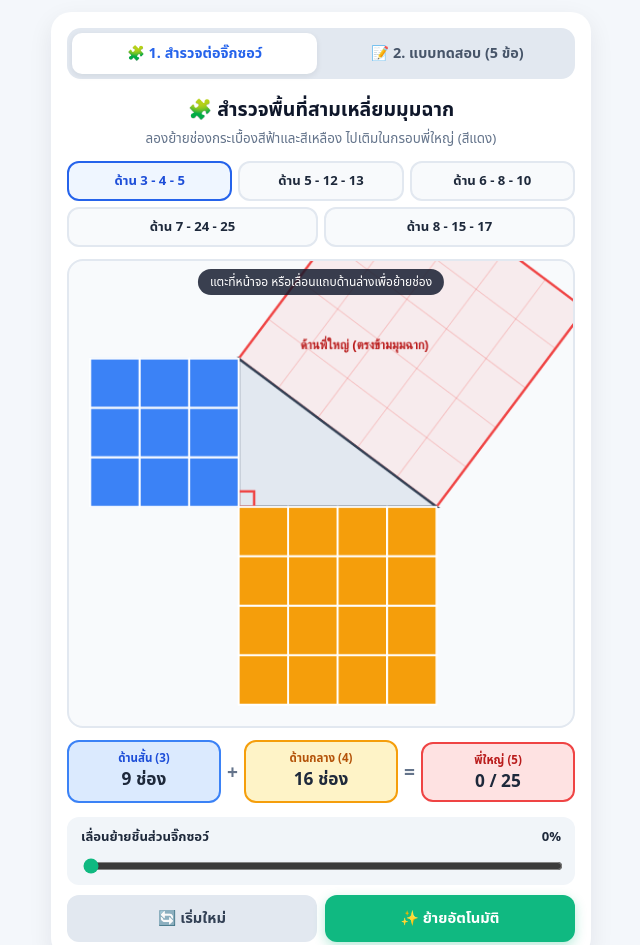
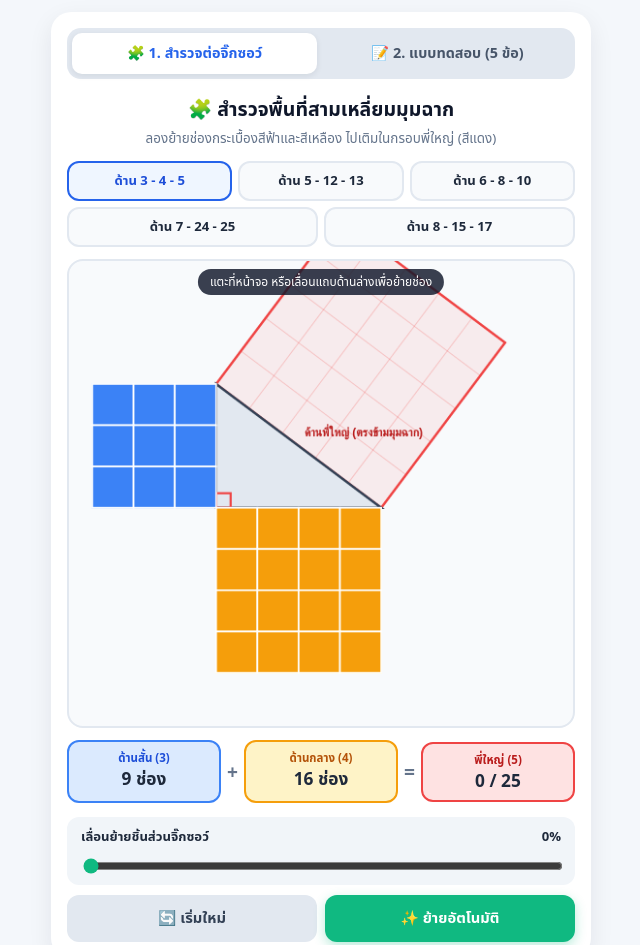
Before and after one commit to fmworapol789-afk/trig-m2, a plain HTML site: page index.html in a window 1280 px wide. Shown: the top 945 px of the page, without its empty margins (319-959 px from the left). Drawn offline with Linux system fonts and the light colour scheme.

Commit message:
Update index.html

```diff
--- a/index.html
+++ b/index.html
@@ -47,7 +47,6 @@
       padding: 16px;
     }
 
-    /* แถบสลับแท็บด้านบน */
     .nav-tabs {
       display: grid;
       grid-template-columns: 1fr 1fr;
@@ -108,7 +107,6 @@
       margin: 0;
     }
 
-    /* ==================== สไตล์สื่อต่อจิ๊กซอว์เดิม ==================== */
     .preset-group {
       display: flex;
       flex-wrap: wrap;
@@ -276,7 +274,6 @@
       cursor: pointer;
     }
 
-    /* กล่องปุ่มเชื่อมไปแบบทดสอบ 5 ข้อ */
     .success-banner {
       display: none;
       margin-top: 12px;
@@ -296,7 +293,6 @@
       100% { transform: scale(1); opacity: 1; }
     }
 
-    /* ==================== สไตล์แบบทดสอบ 5 ข้อ ==================== */
     .quiz-progress-bar {
       width: 100%;
       height: 8px;
@@ -446,13 +442,11 @@
 <body>
 
   <div class="container">
-    <!-- แถบนำทาง 2 กิจกรรม -->
     <div class="nav-tabs">
       <button type="button" class="tab-btn active" id="tabExploreBtn" onclick="switchTab('explore')">🧩 1. สำรวจต่อจิ๊กซอว์</button>
       <button type="button" class="tab-btn" id="tabQuizBtn" onclick="switchTab('quiz')">📝 2. แบบทดสอบ (5 ข้อ)</button>
     </div>
 
-    <!-- ==================== แท็บที่ 1: สื่อต่อจิ๊กซอว์พื้นที่ตัวเดิม ==================== -->
     <div class="tab-section active" id="exploreSection">
       <header>
         <h1>🧩 สำรวจพื้นที่สามเหลี่ยมมุมฉาก</h1>
@@ -504,7 +498,6 @@
         </div>
       </div>
 
-      <!-- ปุ่มเชื่อมระหว่าง 2 กิจกรรมเมื่อต่อเสร็จสมบูรณ์ -->
       <div class="success-banner" id="successBanner">
         🎉 เต็มกรอบพอดีเป๊ะ! <br>
         <span id="summaryFormula">9 + 16 = 25 ช่อง (3² + 4² = 5²)</span>
@@ -514,14 +507,12 @@
       </div>
     </div>
 
-    <!-- ==================== แท็บที่ 2: แบบทดสอบ 5 ข้อพร้อมตรวจละเอียด ==================== -->
     <div class="tab-section" id="quizSection">
       <header>
         <h1>📝 แบบทดสอบทฤษฎีบทพีทาโกรัส</h1>
         <p class="subtitle">เลือกคำตอบให้ครบทั้ง 5 ข้อ แล้วกดส่งคำตอบเพื่อดูคะแนนและแนวคิด</p>
       </header>
 
-      <!-- กล่องสรุปคะแนน -->
       <div class="score-summary-card" id="scoreSummaryCard">
         <div style="font-size:0.9rem; color:#475569; font-weight:700;">ผลการทดสอบของคุณ</div>
         <div class="score-big" id="scoreDisplay">0 / 5 คะแนน</div>
@@ -540,7 +531,6 @@
   </div>
 
   <script>
-    /* ==================== ระบบสลับแท็บ ==================== */
     function switchTab(tabName) {
       var expBtn = document.getElementById('tabExploreBtn');
       var quizBtn = document.getElementById('tabQuizBtn');
@@ -562,7 +552,6 @@
       window.scrollTo(0, 0);
     }
 
-    /* ==================== ส่วนที่ 1: สื่อต่อจิ๊กซอว์พื้นที่ ==================== */
     var sideA = 3;
     var sideB = 4;
     var sideC = 5;
@@ -591,17 +580,29 @@
       resetPuzzle();
     }
 
+    // ปรับอัตราส่วน (scale) และจุดมุมฉากให้เหลือขอบเผื่อทั้งซ้าย ขวา บน และล่างไม่ให้เลยกรอบ
     function getLayout(canvas) {
-      var padding = 36;
-      var maxWidthSpan = Math.max(sideA + sideB, sideC + sideA * 0.65);
-      var maxHeightSpan = Math.max(sideA + sideB, sideC + sideB * 0.65);
+      var topReserve = 46;
+      var sidePad = 24;
+      var bottomPad = 22;
+
+      // ความกว้างสูงสุดที่รูปกิน: ด้านซ้ายเป็น sideA, ด้านขวาเป็น sideB + ส่วนยื่นของสี่เหลี่ยมด้าน c
+      var leftSpan = sideA;
+      var rightSpan = Math.max(sideB, sideB * 0.55 + sideC * 0.65);
+      var totalWUnits = leftSpan + rightSpan;
+
+      // ความสูงสูงสุดที่รูปกิน: ด้านบนเป็น sideA + ส่วนยื่นของสี่เหลี่ยมด้าน c, ด้านล่างเป็น sideB
+      var topSpan = Math.max(sideA, sideA * 0.55 + sideC * 0.65);
+      var bottomSpan = sideB;
+      var totalHUnits = topSpan + bottomSpan;
+
       var scale = Math.min(
-        (canvas.width - padding * 2) / maxWidthSpan,
-        (canvas.height - padding * 2 - 20) / maxHeightSpan
-      );
+        (canvas.width - sidePad * 2) / totalWUnits,
+        (canvas.height - topReserve - bottomPad) / totalHUnits
+      ) * 0.92;
 
-      var originX = Math.max(sideA * scale + 20, Math.min(canvas.width - sideB * scale - 20, 175));
-      var originY = Math.min(canvas.height - sideB * scale - 22, Math.max(sideA * scale + sideC * scale * 0.55 + 34, 260));
+      var originX = sidePad + leftSpan * scale;
+      var originY = topReserve + topSpan * scale;
 
       return { scale: scale, originX: originX, originY: originY };
     }
@@ -687,7 +688,6 @@
       var ux = geom.ux;
       var uy = geom.uy;
 
-      // กรอบต้นทางด้านสั้นและด้านกลาง
       ctx.strokeStyle = '#93c5fd';
       ctx.lineWidth = 1.5;
       ctx.strokeRect(pTop.x - sideA * scale, pTop.y, sideA * scale, sideA * scale);
@@ -695,7 +695,6 @@
       ctx.strokeStyle = '#fcd34d';
       ctx.strokeRect(pRight.x, pRight.y, sideB * scale, sideB * scale);
 
-      // กรอบเป้าหมาย "ด้านพี่ใหญ่" สีแดง
       ctx.save();
       ctx.translate(pTop.x, pTop.y);
       ctx.rotate(Math.atan2(uy, ux));
@@ -720,7 +719,6 @@
       }
       ctx.restore();
 
-      // รูปสามเหลี่ยมมุมฉากตรงกลาง
       ctx.beginPath();
       ctx.moveTo(pRight.x, pRight.y);
       ctx.lineTo(pTop.x, pTop.y);
@@ -732,13 +730,11 @@
       ctx.lineWidth = 2.5;
       ctx.stroke();
 
-      // สัญลักษณ์มุมฉากสีแดง
-      var boxSize = Math.max(10, Math.min(16, scale * 0.6));
+      var boxSize = Math.max(9, Math.min(15, scale * 0.6));
       ctx.strokeStyle = '#ef4444';
-      ctx.lineWidth = 2.5;
+      ctx.lineWidth = 2.2;
       ctx.strokeRect(pRight.x, pRight.y - boxSize, boxSize, boxSize);
 
-      // ชิ้นส่วนกระเบื้องจิ๊กซอว์
       var totalTiles = tiles.length;
       var filled = 0;
 
@@ -769,12 +765,13 @@
         ctx.restore();
       }
 
-      // ป้ายข้อความกำกับด้านพี่ใหญ่
       ctx.save();
       ctx.fillStyle = '#b91c1c';
-      ctx.font = 'bold 13px sans-serif';
-      var labelX = Math.max(12, Math.min(canvas.width - 190, pTop.x + (sideC * scale * 0.25)));
-      var labelY = Math.max(48, pTop.y - 10);
+      ctx.font = 'bold 12px sans-serif';
+      var midHX = (pTop.x + pBottomRight.x) / 2;
+      var midHY = (pTop.y + pBottomRight.y) / 2;
+      var labelX = Math.max(12, Math.min(canvas.width - 185, midHX + 6));
+      var labelY = Math.max(46, midHY - 10);
       ctx.fillText('ด้านพี่ใหญ่ (ตรงข้ามมุมฉาก)', labelX, labelY);
       ctx.restore();
 
@@ -825,7 +822,6 @@
       animId = requestAnimationFrame(step);
     }
 
-    /* ==================== ส่วนที่ 2: แบบทดสอบ 5 ข้อพร้อมตรวจละเอียด ==================== */
     var quizData = [
       {
         q: "1. ในรูปสามเหลี่ยมมุมฉากใด ๆ เราจะสังเกต \"ด้านพี่ใหญ่\" (ด้านที่ยาวที่สุด) ได้อย่างไร",
```
